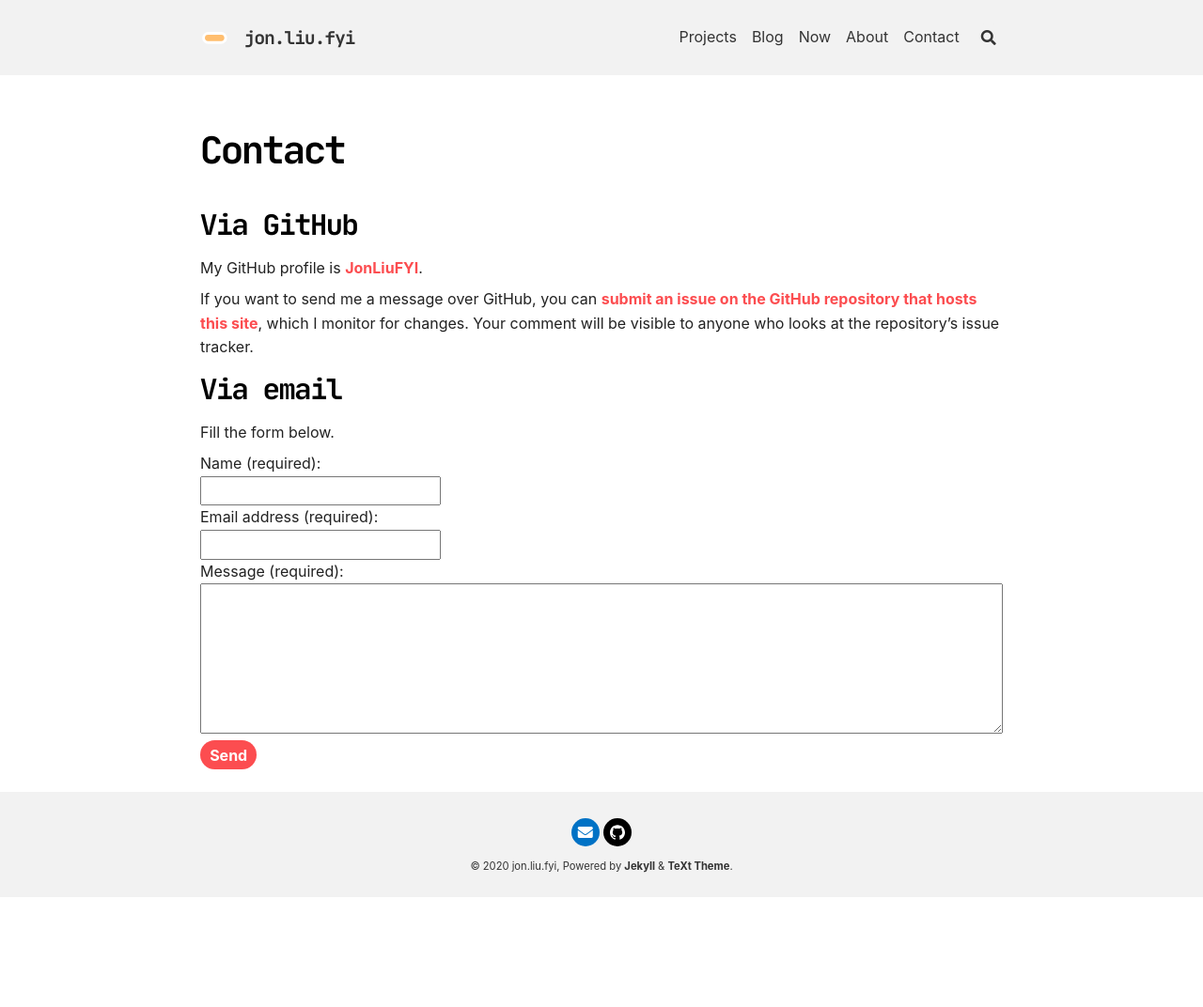
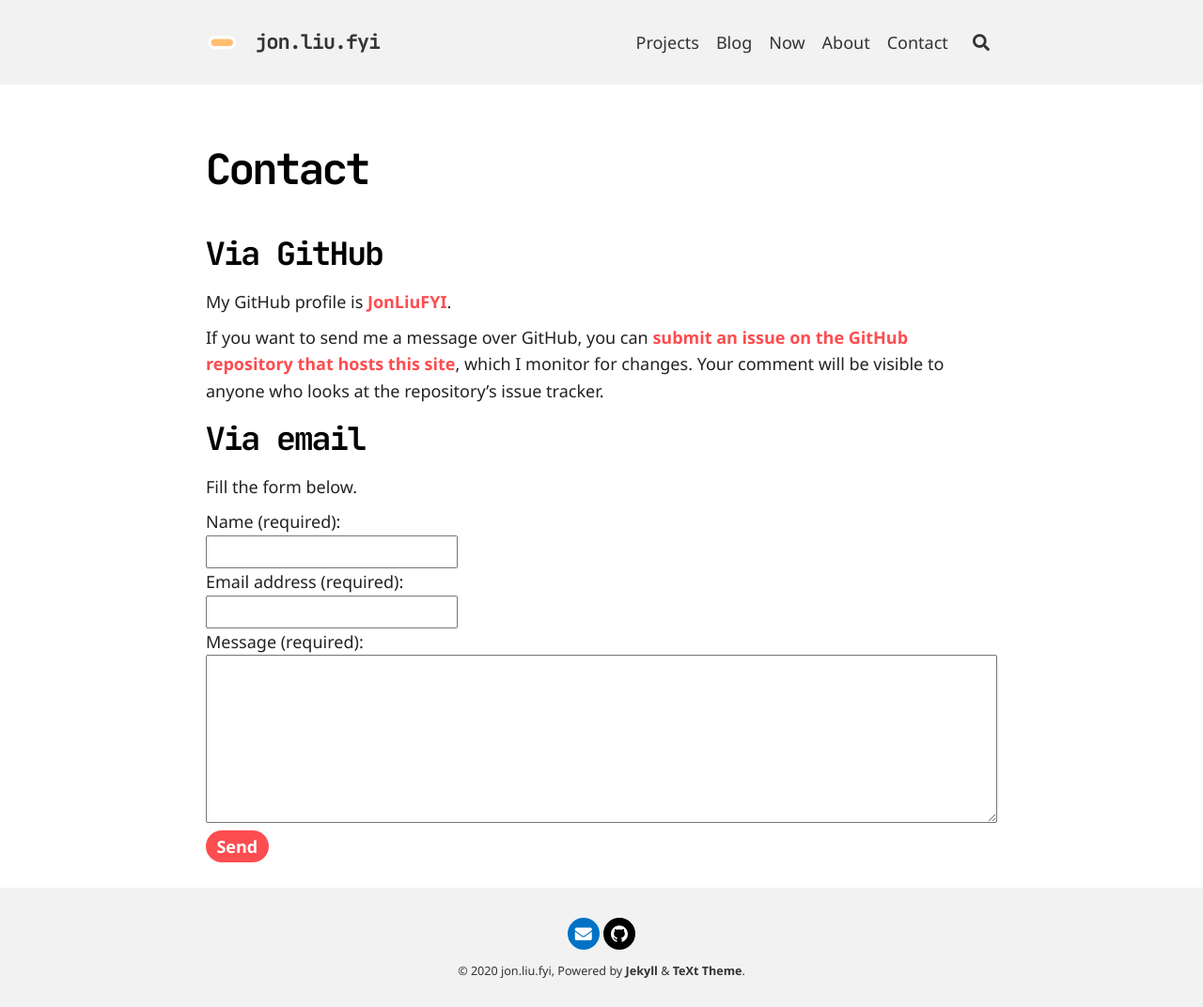
Before and after one commit to JonLiuFYI/JonLiuFYI.github.io, a Jekyll site: the page built from contact.md, in a window 1280 px wide. Shown: the whole page at 94% size. Built offline with Jekyll 4.4.1, drawn with Linux system fonts in a browser that asks for light colours; nearby versions of some CDN libraries; before the commit the page ends 955 px from its top, so only the background shows below that.

Commit message:
body font and size

```diff
--- a/_sass/common/_variables.scss
+++ b/_sass/common/_variables.scss
@@ -1,9 +1,9 @@
 $base: (
-  font-family:            (-apple-system, BlinkMacSystemFont, "Segoe UI", Helvetica, Arial, sans-serif),
-  font-family-code:       (Menlo, Monaco, Consolas, Andale Mono, lucida console, Courier New, monospace),
+  font-family:            (Cantarell, Ubuntu, "Segoe UI", Roboto, -apple-system, BlinkMacSystemFont, Helvetica, Arial, sans-serif),
+  font-family-code:       ("JetBrains Mono", "Ubuntu Mono", Inconsolata, Consolas, "Roboto Mono", Menlo, Monaco, Andale Mono, lucida console, monospace),
 
-  font-size-root:         16px,
-  font-size-root-sm:      14px,
+  font-size-root:         18px,
+  font-size-root-sm:      16px,
 
   font-size-xl:           1.5rem,
   font-size-lg:           1.25rem,
@@ -98,7 +98,7 @@
 );
 
 $animation: (
-  duration:               .4s,
+  duration:               .2s,
   duration-sm:            .2s,
   timing-function:        ease-in-out
 );
--- a/_sass/custom.scss
+++ b/_sass/custom.scss
@@ -10,4 +10,8 @@
     letter-spacing: -.05em;
 }
 
+:target {
+   background-color: rgba($main-color-1, .3);
+}
+
 /* end custom scss snippet */
```
